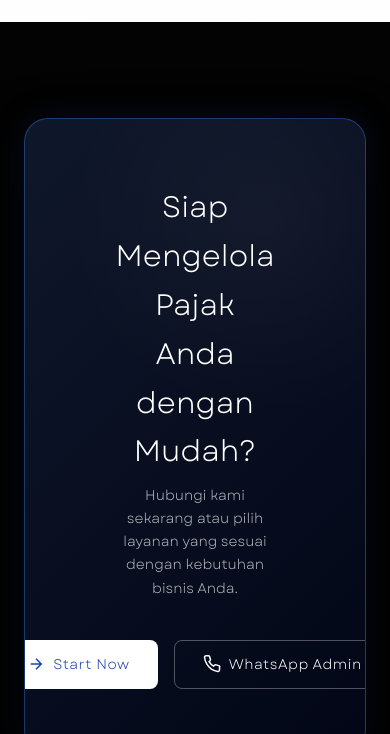
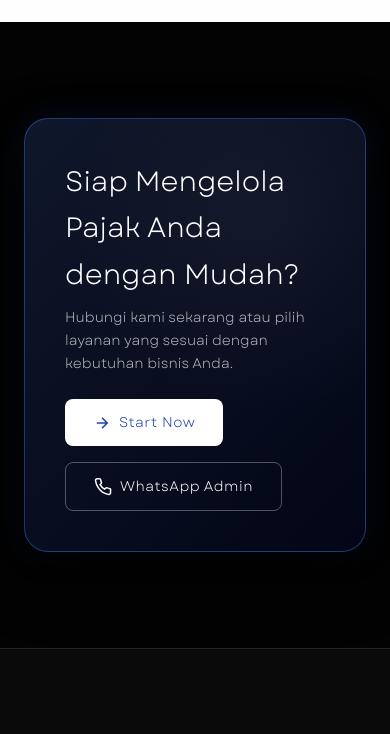
Before and after one commit to gilangsite/legalspot, a plain HTML site: page index.html in a window 390 px wide. Shown: the part 9249-9983 px from the top of the page. Drawn offline with Linux system fonts and the light colour scheme.

Commit message:
fix: enforce 100vw restrict viewport on mobile and optimize CTA layout

```diff
--- a/css/global.css
+++ b/css/global.css
@@ -256,6 +256,13 @@
   padding: 0;
 }
 
+html,
+body {
+  overflow-x: hidden;
+  width: 100%;
+  max-width: 100vw;
+}
+
 html {
   scroll-behavior: smooth;
   font-size: 16px;
@@ -268,7 +275,6 @@ body {
   color: var(--white-muted);
   line-height: 1.65;
   -webkit-font-smoothing: antialiased;
-  overflow-x: hidden;
 }
 
 img,
--- a/css/home.css
+++ b/css/home.css
@@ -607,11 +607,20 @@
 
     .cta-banner-inner {
         flex-direction: column;
-        text-align: center;
+        align-items: flex-start;
+        text-align: left;
+        padding: var(--space-lg);
+        gap: var(--space-md);
+    }
+
+    .cta-banner-text h2 {
+        font-size: var(--fs-xl);
     }
 
     .cta-banner-btns {
-        justify-content: center;
+        justify-content: flex-start;
+        flex-wrap: wrap;
+        width: 100%;
     }
 }
 
```
Also changed, not shown: checkout.html (+2 -2 lines), partner.html (+1 -1 lines).
